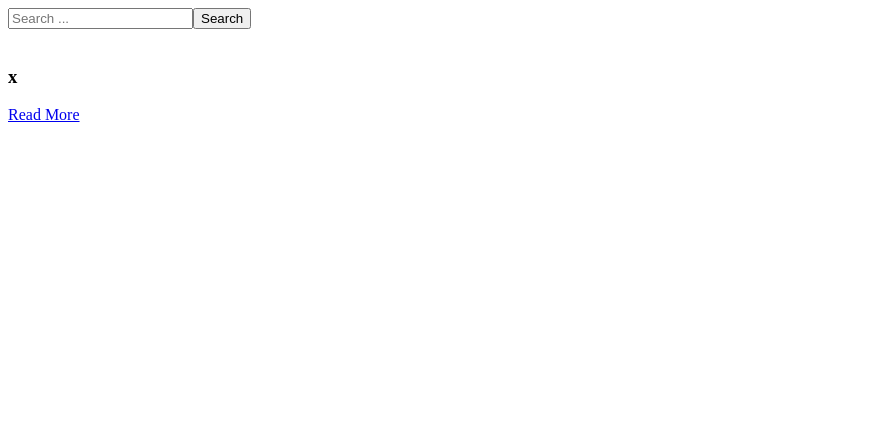
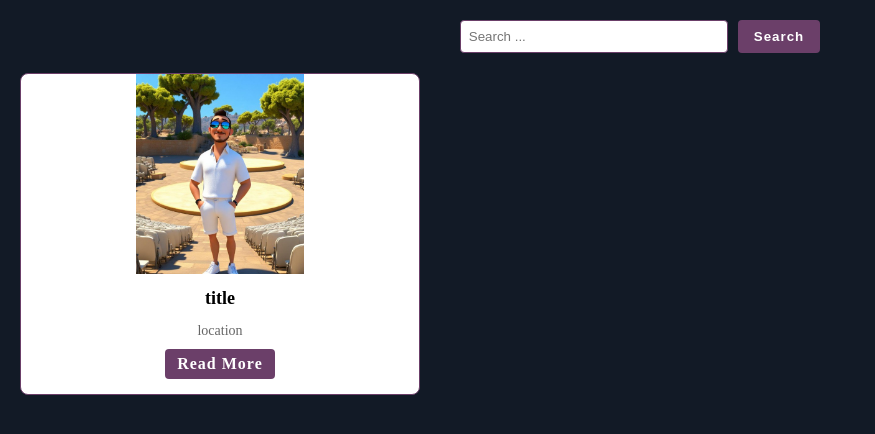
Before and after one commit to kacpi95/Project-Backend, a React (Create React App) app in the folder client/: page / in a window 1280 px wide. Shown: the top 434 px of the page, without its empty margins (0-875 px from the left). Built offline with nearby package versions, Linux system fonts and the light colour scheme.

Commit message:
add: Home styles and update global.css

```diff
--- a/client/src/components/Home/Home.jsx
+++ b/client/src/components/Home/Home.jsx
@@ -1,20 +1,25 @@
 import styles from './Home.module.css';
 import { Link } from 'react-router-dom';
+import logo from './kacpiAI.jpg';
 
 export default function Home() {
   return (
     <div className={styles.container}>
-      <form>
-        <input type='text' placeholder='Search ...' />
+      <form className={styles.searchForm}>
+        <input
+          className={styles.searchInput}
+          type='text'
+          placeholder='Search ...'
+        />
         <button type='submit' className={styles.searchButton}>
           Search
         </button>
       </form>
       <div className={styles.grid}>
         <div className={styles.card}>
-          <img src='' alt='' className={styles.image} />
-          <h3 className={styles.title}>x</h3>
-          <p className={styles.location}></p>
+          <img src={logo} alt='' className={styles.image} />
+          <h3 className={styles.title}>title</h3>
+          <p className={styles.location}>location</p>
           <Link className={styles.readMore}>Read More</Link>
         </div>
       </div>
--- a/client/src/components/Home/Home.module.css
+++ b/client/src/components/Home/Home.module.css
@@ -0,0 +1,79 @@
+.container {
+  padding: 20px;
+}
+
+.searchForm {
+  margin-bottom: 20px;
+  display: flex;
+  justify-content: center;
+  gap: 10px;
+}
+
+.searchInput {
+  padding: 8px;
+  width: 250px;
+  border: 1px solid var(--primary-color);
+  border-radius: 4px;
+}
+
+.searchButton {
+  padding: 8px 16px;
+  background-color: var(--primary-color);
+  border: none;
+  color: var(--text-color);
+  border-radius: 4px;
+  cursor: pointer;
+  transition: all 0.3s ease;
+  font-weight: bold;
+  letter-spacing: 1px;
+}
+.searchButton:hover {
+  background-color: var(--background-color);
+}
+.grid {
+  display: grid;
+  grid-template-columns: repeat(3, 1fr);
+  gap: 20px;
+}
+
+.card {
+  border: 1px solid var(--primary-color);
+  border-radius: 8px;
+  overflow: hidden;
+  text-align: center;
+  background-color: #fff;
+}
+
+.image {
+  width: 100%;
+  height: 200px;
+  object-fit: contain;
+}
+
+.title {
+  font-size: 18px;
+  margin: 10px 0 5px;
+}
+
+.location {
+  font-size: 14px;
+  color: #666;
+  margin-bottom: 10px;
+}
+
+.readMore {
+  display: inline-block;
+  margin-bottom: 15px;
+  padding: 6px 12px;
+  background-color: var(--primary-color);
+  color: var(--text-color);
+  text-decoration: none;
+  border-radius: 4px;
+  transition: all 0.3s ease;
+  cursor: pointer;
+  font-weight: bold;
+  letter-spacing: 1px;
+}
+.readMore:hover {
+  background-color: var(--background-color);
+}
--- a/client/src/styles/global.css
+++ b/client/src/styles/global.css
@@ -1,7 +1,15 @@
 :root {
   --primary-color: #6b3f69;
   --secondary-color: #ddc3c3;
+  --background-color-pramry: #121a26;
   --background-color: #8d5f8c;
   --text-color: #fff;
   --text-color-secondary: #000000;
 }
+
+body {
+  background-color: #121a26;
+  margin: 0;
+  padding: 0;
+  box-sizing: border-box;
+}
```
Also changed, not shown: client/src/components/Home/kacpiAI.jpg (added).
